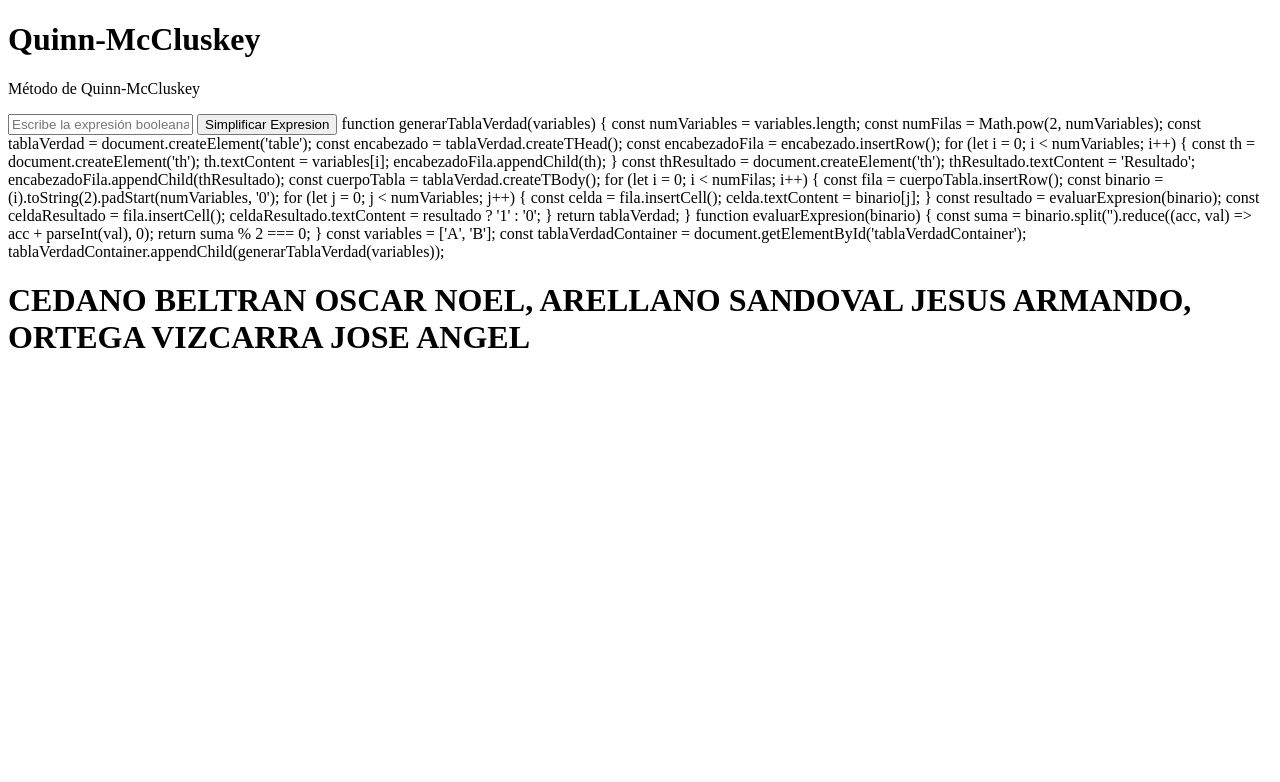
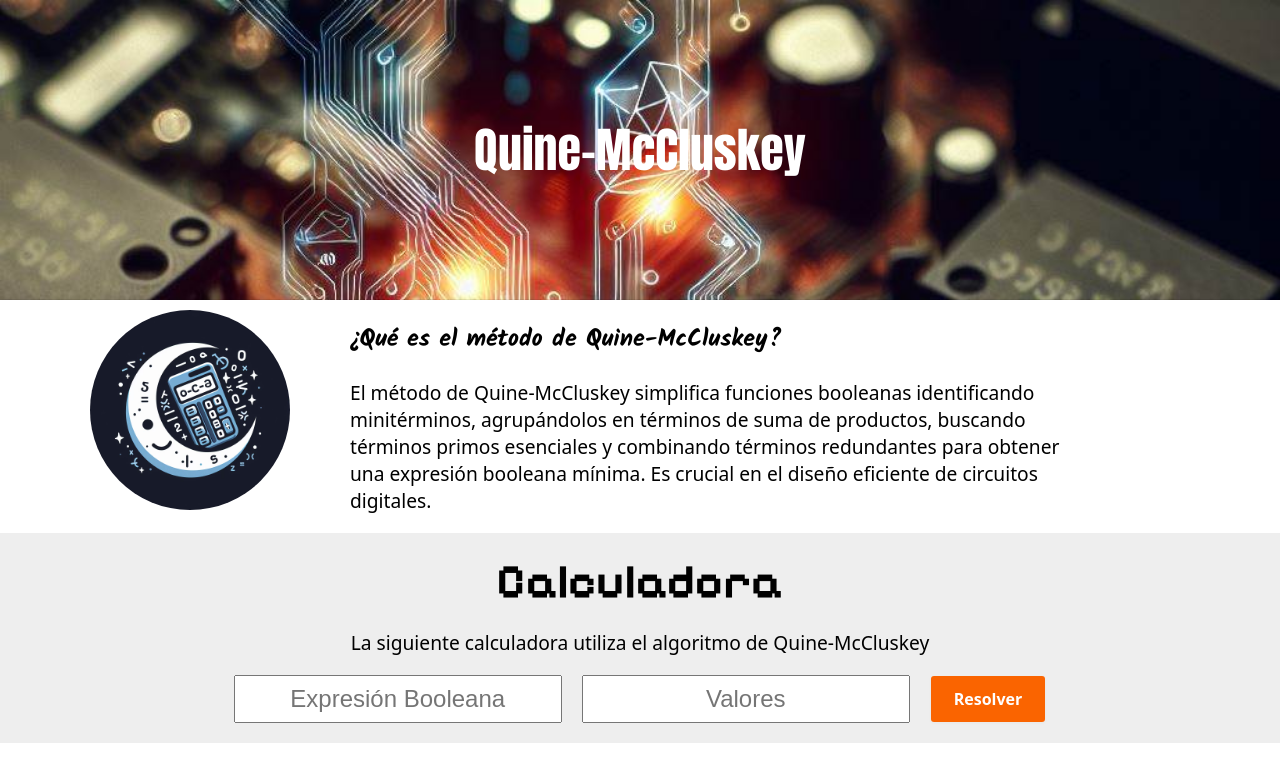
Before and after one commit to mrcedano/Quine-McCluskey, a plain HTML site: page web/index.html in a window 1280 px wide. Drawn offline with Linux system fonts and the light colour scheme; a web font is replaced by a local one.

Commit message:
Haciendo el sitio web
Falta conectarlo con el algoritmo y demás cosas.

```diff
--- a/web/index.html
+++ b/web/index.html
@@ -3,58 +3,60 @@
 <head>
     <meta charset="UTF-8">
     <meta name="viewport" content="width=device-width, initial-scale=1.0">
-    <title>Quinn-McCluskey</title>
+    <meta name="author" content="Oscar Noel Cedano Beltran">
+    <meta name="description" content="Algoritmo de Quine-McCluskey para simplificar expresiones booleanas a su mínima expresión.">
+    <meta name="distribution" content="local">
+    <meta name="robots" content="all">
+    <meta http-equiv="content-language" content="es-mx">
+
+    <link rel="apple-touch-icon" sizes="180x180" href="recursos/apple-touch-icon.png">
+    <link rel="icon" type="image/png" sizes="32x32" href="recursos/favicon-32x32.png">
+    <link rel="icon" type="image/png" sizes="16x16" href="recursos/favicon-16x16.png">
+    <link rel="manifest" href="recursos/site.webmanifest">
+
+    <link rel="stylesheet" href="style.css"/>
+    <title>Quine-McCluskey</title>
 </head>
 <body>
-    <h1>Quinn-McCluskey</h1>
+    <section id="inicio">
+        <div class="container front">
+            <h1>Quine-McCluskey</h1>
+        </div>
+    </section>
 
-    <p>Método de Quinn-McCluskey</p>
-    <input id="expresion" type="text" placeholder="Escribe la expresión booleana">
-    <button id="enviar">Simplificar Expresion</button>
-    <script src="src/pedirdatos.js"></script>
-</body>
-<body>
-function generarTablaVerdad(variables) {
-    const numVariables = variables.length;
-    const numFilas = Math.pow(2, numVariables);
+    <section id="historia">
+        <div class="container historia">
+            <div id="imagen-logo">
+                <img src="recursos/icono.jpeg" alt="Imagen del logo">
+            </div>
 
-    const tablaVerdad = document.createElement('table');
+            <div id="descripcion">
+                <h2>¿Qué es el método de Quine-McCluskey?</h2>
+                <p class="parrafo">El método de Quine-McCluskey simplifica funciones booleanas identificando minitérminos, agrupándolos en términos de suma de productos, buscando términos primos esenciales y combinando términos redundantes para obtener una expresión booleana mínima. Es crucial en el diseño eficiente de circuitos digitales.</p>
+            </div>
+        </div>
+    </section>
 
-    const encabezado = tablaVerdad.createTHead();
-    const encabezadoFila = encabezado.insertRow();
-    for (let i = 0; i < numVariables; i++) {
-        const th = document.createElement('th');
-        th.textContent = variables[i];
-        encabezadoFila.appendChild(th);
-    }
-    const thResultado = document.createElement('th');
-    thResultado.textContent = 'Resultado';
-    encabezadoFila.appendChild(thResultado);
+    <section id="calculadora">
+        <div class="container calculadora">
+            <h2>Calculadora</h2>
+            <p>La siguiente calculadora utiliza el algoritmo de Quine-McCluskey</p>
 
-    const cuerpoTabla = tablaVerdad.createTBody();
+            <div class="container input_agrupamiento">
+                <input type="text" id="input_expresion" class="textbox" placeholder="Expresión Booleana">
+                <input type="text" id="input_valores" class="textbox" placeholder="Valores">
+                <button class="enviar">Resolver</button>
+            </div>
+        </div>
+    </section>
 
-    for (let i = 0; i < numFilas; i++) {
-        const fila = cuerpoTabla.insertRow();
-        const binario = (i).toString(2).padStart(numVariables, '0');
-        for (let j = 0; j < numVariables; j++) {
-            const celda = fila.insertCell();
-            celda.textContent = binario[j];
-        }
-        const resultado = evaluarExpresion(binario);
-        const celdaResultado = fila.insertCell();
-        celdaResultado.textContent = resultado ? '1' : '0';
-    }
-    return tablaVerdad;
-}
-function evaluarExpresion(binario) {
-    const suma = binario.split('').reduce((acc, val) => acc + parseInt(val), 0);
-    return suma % 2 === 0;
-}
-const variables = ['A', 'B'];
-const tablaVerdadContainer = document.getElementById('tablaVerdadContainer');
-tablaVerdadContainer.appendChild(generarTablaVerdad(variables));
-</body>
-    <body>
-        <h1>CEDANO BELTRAN OSCAR NOEL, ARELLANO SANDOVAL JESUS ARMANDO, ORTEGA VIZCARRA JOSE ANGEL</h1>
+    <section id="resultados">
+
+    </section>
+
+    <footer>
+
+    </footer>
+
     </body>
 </html>
--- /dev/null
+++ b/web/style.css
@@ -0,0 +1,164 @@
+/* Recursos */
+
+@font-face {
+    font-family: "Honk";
+    src: url(recursos/fuentes/Honk-Regular-VariableFont_MORF\,SHLN.ttf) format("truetype");
+}
+
+@font-face {
+    font-family: "Kalam";
+    src: url(recursos/fuentes/Kalam-Bold.ttf) format("truetype");
+}
+
+@font-face {
+    font-family: "Pixelify";
+    src: url(recursos/fuentes/Pixelify.ttf) format("truetype");
+}
+
+/* Estilos */
+
+* {
+    box-sizing: border-box;
+}
+
+body {
+    margin: 0;
+}
+
+.container {
+    width: 100%;
+    p{
+        font-size: 1.2rem;
+        font-family: system-ui, -apple-system, BlinkMacSystemFont, 'Segoe UI';
+    }
+}
+
+.front {
+ align-content: center;
+ text-align: center;
+ background-image: url("recursos/portada.jpeg");
+ background-size: cover;
+    height: 300px;
+
+ h1 {
+    margin: 0;
+    font-size: 3rem;
+    color: white;
+    font-family: "Honk", Impact;
+}
+
+}
+
+.historia{
+    display: flex;
+    gap: 50px;
+    box-shadow: rgba(0, 0, 0, 0.25) 0px 4px 8px -2px, rgba(0, 0, 0, 0.08) 0px 0px 0px 1px;
+}
+
+#imagen-logo {
+    width: 100%;
+
+    max-width: 300px;
+    text-align: right;
+}
+
+#imagen-logo img{
+    height: 90%;
+    margin: 10px;
+    height: 200px;
+
+    border-radius: 50%;
+}
+
+#descripcion {
+
+    h2 {
+        font-family: "Kalam";
+    }
+
+}
+
+.parrafo {
+    width: 80%;
+    text-align: left;
+
+    font-size: 16px;
+    font-family: system-ui, -apple-system, BlinkMacSystemFont, 'Segoe UI';
+}
+
+
+.calculadora {
+    padding: 20px;
+    background-color: rgb(238, 238, 238);
+    text-align: center;
+
+    h2{
+        margin: 0;
+        font-size: 3rem;
+        font-family: "Pixelify";
+    }
+
+
+}
+
+.textbox {
+    padding: 7px;
+    font-size: 1.5rem;
+    outline: none;
+    text-align: center;
+}
+
+.input_agrupamiento {
+    display: flex;
+    justify-content: center;
+    gap: 20px;
+}
+
+.enviar {
+  align-items: center;
+  background-clip: padding-box;
+  background-color: #fa6400;
+  border: 1px solid transparent;
+  border-radius: .25rem;
+  box-shadow: rgba(0, 0, 0, 0.02) 0 1px 3px 0;
+  box-sizing: border-box;
+  color: #fff;
+  cursor: pointer;
+  display: inline-flex;
+  font-family: system-ui,-apple-system,system-ui,"Helvetica Neue",Helvetica,Arial,sans-serif;
+  font-size: 16px;
+  font-weight: 600;
+  justify-content: center;
+  line-height: 1.25;
+  margin: 0;
+  min-height: 3rem;
+  padding: calc(.875rem - 1px) calc(1.5rem - 1px);
+  position: relative;
+  text-decoration: none;
+  transition: all 250ms;
+  user-select: none;
+  -webkit-user-select: none;
+  touch-action: manipulation;
+  vertical-align: baseline;
+  width: auto;
+}
+
+.enviar:hover,
+.enviar:focus {
+  background-color: #fb8332;
+  box-shadow: rgba(0, 0, 0, 0.1) 0 4px 12px;
+}
+
+.enviar:hover {
+  transform: translateY(-1px);
+}
+
+.enviar:active {
+  background-color: #c85000;
+  box-shadow: rgba(0, 0, 0, .06) 0 2px 4px;
+  transform: translateY(0);
+}
+
+.footer {
+    background-color: orange;
+}
```
Also changed, not shown: web/recursos/android-chrome-192x192.png (added), web/recursos/android-chrome-512x512.png (added), web/recursos/apple-touch-icon.png (added), web/recursos/favicon-16x16.png (added), web/recursos/favicon-32x32.png (added), web/recursos/favicon.ico (added), web/recursos/fuentes/Kalam-Bold.ttf (added), web/recursos/fuentes/Pixelify.ttf (added), web/recursos/icono.jpeg (added), web/recursos/portada.jpeg (added), web/recursos/site.webmanifest (added), 1 other file.
